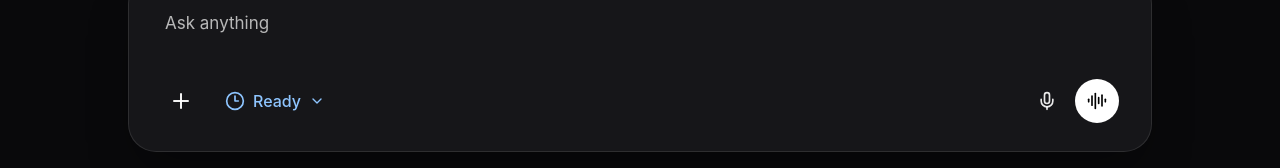
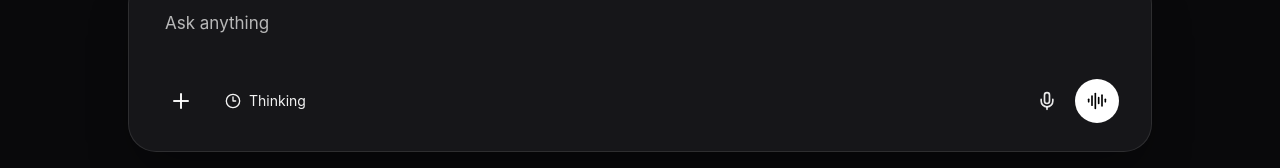
Before and after one commit to abhisheklohia2002/LLM-expense-client, a React (Vite) app: page / in a window 1280 px wide. Shown: the part 648-816 px from the top of the page. Built offline with nearby package versions, Linux system fonts and the light colour scheme.

Commit message:
add api connection upload"

```diff
--- a/src/App.jsx
+++ b/src/App.jsx
@@ -283,6 +283,18 @@ export default function App() {
     }
   };
 
+  const handlePdfSelect = async (file) => {
+  const formData = new FormData();
+  formData.append("file", file);
+
+  const res = await fetch("/api/chat/upload", {
+    method: "POST",
+    body: formData,
+  });
+
+  const data = await res.json();
+  console.log(file,'file ---->');
+};
   useEffect(() => {
     bottomRef.current?.scrollIntoView({ behavior: "smooth" });
   }, [messages]);
@@ -329,29 +341,6 @@ export default function App() {
                 Ask me anything, and I&apos;ll do my best to assist you with
                 information, analysis, and creative solutions.
               </p>
-
-              {/* <div className="mt-10 grid grid-cols-1 gap-4 md:grid-cols-2">
-                {featureCards.map(({ icon: Icon, title, description }) => (
-                  <Card
-                    key={title}
-                    className="h-full rounded-2xl border-white/10 bg-zinc-900/70 transition-transform duration-200 hover:-translate-y-0.5 hover:border-white/15"
-                  >
-                    <CardContent className="flex h-full flex-col items-start gap-4 p-6 text-left">
-                      <div className="flex h-11 w-11 items-center justify-center rounded-xl border border-white/10 bg-zinc-800/80">
-                        <Icon className="h-5 w-5 text-zinc-100" />
-                      </div>
-                      <div>
-                        <h3 className="text-lg font-semibold text-white">
-                          {title}
-                        </h3>
-                        <p className="mt-2 text-sm leading-6 text-zinc-400">
-                          {description}
-                        </p>
-                      </div>
-                    </CardContent>
-                  </Card>
-                ))}
-              </div> */}
             </div>
           )}
 
@@ -419,20 +408,13 @@ export default function App() {
 
             <div className="flex items-center justify-between px-5 pb-4 pt-2">
               <div className="flex items-center gap-3">
-                <AddDropdown />
-                <button
-                  type="button"
-                  onClick={loading ? handleStop : undefined}
-                  className="group inline-flex h-10 items-center gap-2 rounded-full px-3 text-[16px] font-medium text-[#8ec5ff] transition hover:bg-white/5"
-                >
-                  <div className="relative h-5 w-5">
-                    <Clock3 className="absolute inset-0 h-5 w-5 transition-opacity duration-200 group-hover:opacity-0" />
-                    <X className="absolute inset-0 h-5 w-5 opacity-0 transition-opacity duration-200 group-hover:opacity-100" />
-                  </div>
-
-                  <span>{loading ? "Thinking" : "Ready"}</span>
-                  <ChevronDown className="h-4 w-4" />
-                </button>
+                <AddDropdown
+                  onPdfSelect={handlePdfSelect}
+                />
+                <AddDropdown
+                  isThinking={true}
+                  loading={loading}
+                />
               </div>
 
               <div className="flex items-center gap-2">
--- a/src/components/AddDropdown/AddDropdown.jsx
+++ b/src/components/AddDropdown/AddDropdown.jsx
@@ -1,9 +1,23 @@
 import { useEffect, useRef, useState } from "react";
-import { Plus, Image, FileText, Upload } from "lucide-react";
+import {
+  Plus,
+  Image,
+  Upload,
+  Clock3,
+  ClockFading,
+  X,
+} from "lucide-react";
 
-export default function AddDropdown() {
+export default function AddDropdown({
+  isThinking = false,
+  loading = false,
+  onPdfSelect,
+}) {
   const [open, setOpen] = useState(false);
+  const [selectedThinkingMode, setSelectedThinkingMode] = useState(null);
+
   const dropdownRef = useRef(null);
+  const fileInputRef = useRef(null);
 
   useEffect(() => {
     const handleClickOutside = (event) => {
@@ -16,54 +30,176 @@ export default function AddDropdown() {
     return () => document.removeEventListener("mousedown", handleClickOutside);
   }, []);
 
+  const handlePdfUploadClick = () => {
+    fileInputRef.current?.click();
+  };
+
+  const handleFileChange = (event) => {
+    const file = event.target.files?.[0];
+    if (!file) return;
+
+    const isPdf =
+      file.type === "application/pdf" ||
+      file.name.toLowerCase().endsWith(".pdf");
+
+    if (!isPdf) {
+      alert("Only PDF files are allowed.");
+      event.target.value = "";
+      return;
+    }
+
+    console.log("Selected PDF:", file);
+
+    if (onPdfSelect) {
+      onPdfSelect(file);
+    }
+
+    event.target.value = "";
+  };
+
+  const normalItems = [
+    {
+      label: "Add image",
+      icon: Image,
+      onClick: () => {
+        console.log("Add image");
+      },
+    },
+    {
+      label: "Upload document",
+      icon: Upload,
+      onClick: handlePdfUploadClick,
+    },
+  ];
+
+  const thinkingItems = [
+    {
+      label: "Instant",
+      value: "instant",
+      icon: ClockFading,
+      onClick: () => {
+        console.log("Instant selected");
+      },
+    },
+    {
+      label: "Thinking",
+      value: "thinking",
+      icon: Clock3,
+      onClick: () => {
+        console.log("Thinking selected");
+      },
+    },
+  ];
+
+  const items = isThinking ? thinkingItems : normalItems;
+
+  const selectedItem = thinkingItems.find(
+    (item) => item.value === selectedThinkingMode
+  );
+
+  const handleItemClick = (item) => {
+    setOpen(false);
+
+    if (isThinking) {
+      setSelectedThinkingMode(item.value);
+    }
+
+    item.onClick();
+  };
+
+  const handleResetSelection = (e) => {
+    e.stopPropagation();
+    setSelectedThinkingMode(null);
+  };
+
+  const renderTriggerContent = () => {
+    if (!isThinking) {
+      return <Plus className="h-6 w-6 stroke-[2]" />;
+    }
+
+    if (selectedItem) {
+      const SelectedIcon = selectedItem.icon;
+      return (
+        <>
+          <SelectedIcon className="h-4 w-4 stroke-[2]" />
+          <span className="text-sm">{selectedItem.label}</span>
+          <button
+            type="button"
+            onClick={handleResetSelection}
+            className="ml-1 rounded-full p-1 hover:bg-white/10"
+          >
+            <X className="h-3.5 w-3.5" />
+          </button>
+        </>
+      );
+    }
+
+    return (
+      <>
+        <Clock3
+          className={`h-4 w-4 stroke-[2] ${loading ? "animate-pulse" : ""}`}
+        />
+        <span className="text-sm">Thinking</span>
+      </>
+    );
+  };
+
   return (
     <div className="relative inline-block" ref={dropdownRef}>
+      <input
+        ref={fileInputRef}
+        type="file"
+        accept="application/pdf,.pdf"
+        className="hidden"
+        onChange={handleFileChange}
+      />
+
       <button
         type="button"
         onClick={() => setOpen((prev) => !prev)}
-        className="flex h-10 w-10 items-center justify-center rounded-full text-white/95 transition hover:bg-white/5"
-        aria-label="Add"
+        className={`flex items-center justify-center gap-2 rounded-full text-white/95 transition hover:bg-white/5 ${
+          isThinking ? "h-10 px-3" : "h-10 w-10"
+        }`}
+        aria-label={isThinking ? "Thinking options" : "Add"}
       >
-        <Plus className="h-6 w-6 stroke-[2]" />
+        {renderTriggerContent()}
       </button>
 
       {open && (
-        <div className="absolute left-0 bottom-12 z-50 w-56 overflow-hidden rounded-xl border border-white/10 bg-gray-800 shadow-2xl">
-          {/* <button
-            type="button"
-            className="flex w-full items-center gap-3 px-4 py-3 text-left text-sm text-white transition hover:bg-white/5"
-            onClick={() => {
-              setOpen(false);
-              console.log("Add file");
-            }}
-          >
-            <FileText className="h-4 w-4" />
-            <span>Add file</span>
-          </button> */}
+        <div className="absolute bottom-12 left-0 z-50 w-56 overflow-hidden rounded-xl border border-white/10 bg-gray-800 shadow-2xl">
+          {items.map((item, index) => {
+            const Icon = item.icon;
+            const isSelected =
+              isThinking && selectedThinkingMode === item.value;
 
-          <button
-            type="button"
-            className="flex w-full items-center gap-3 px-4 py-3 text-left text-sm text-white transition hover:bg-white/5"
-            onClick={() => {
-              setOpen(false);
-              console.log("Add image");
-            }}
-          >
-            <Image className="h-4 w-4" />
-            <span>Add image</span>
-          </button>
+            return (
+              <button
+                key={index}
+                type="button"
+                className={`flex w-full items-center gap-3 px-4 py-3 text-left text-sm text-white transition hover:bg-white/5 ${
+                  isSelected ? "bg-white/10" : ""
+                }`}
+                onClick={() => handleItemClick(item)}
+              >
+                <Icon className="h-4 w-4" />
+                <span>{item.label}</span>
+              </button>
+            );
+          })}
 
-          <button
-            type="button"
-            className="flex w-full items-center gap-3 px-4 py-3 text-left text-sm text-white transition hover:bg-white/5"
-            onClick={() => {
-              setOpen(false);
-              console.log("Upload document");
-            }}
-          >
-            <Upload className="h-4 w-4" />
-            <span>Upload document</span>
-          </button>
+          {isThinking && selectedThinkingMode && (
+            <button
+              type="button"
+              className="flex w-full items-center gap-3 border-t border-white/10 px-4 py-3 text-left text-sm text-red-300 transition hover:bg-white/5"
+              onClick={() => {
+                setSelectedThinkingMode(null);
+                setOpen(false);
+              }}
+            >
+              <X className="h-4 w-4" />
+              <span>Cancel selection</span>
+            </button>
+          )}
         </div>
       )}
     </div>
```
